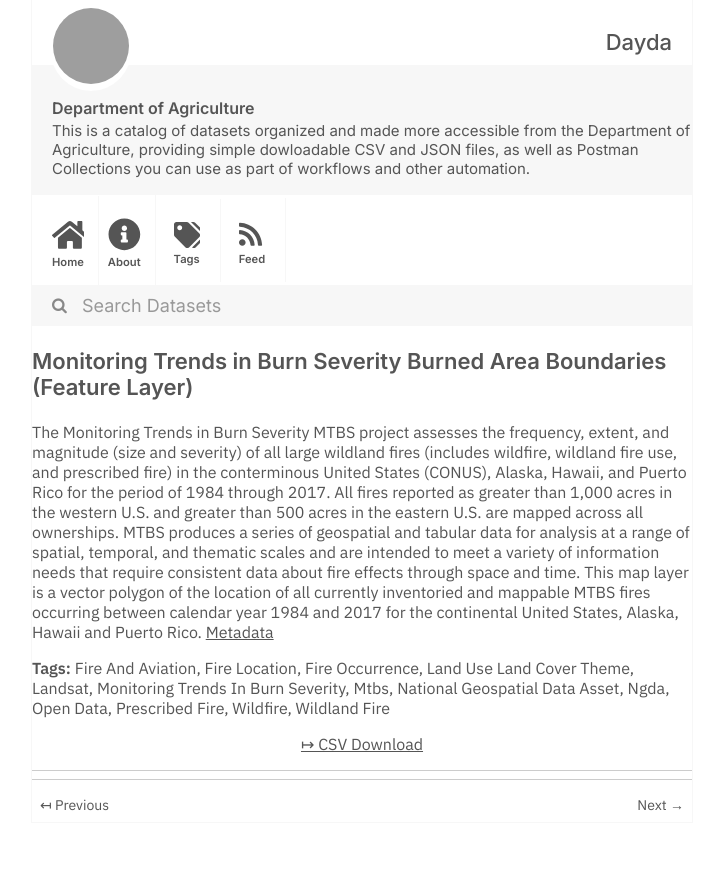
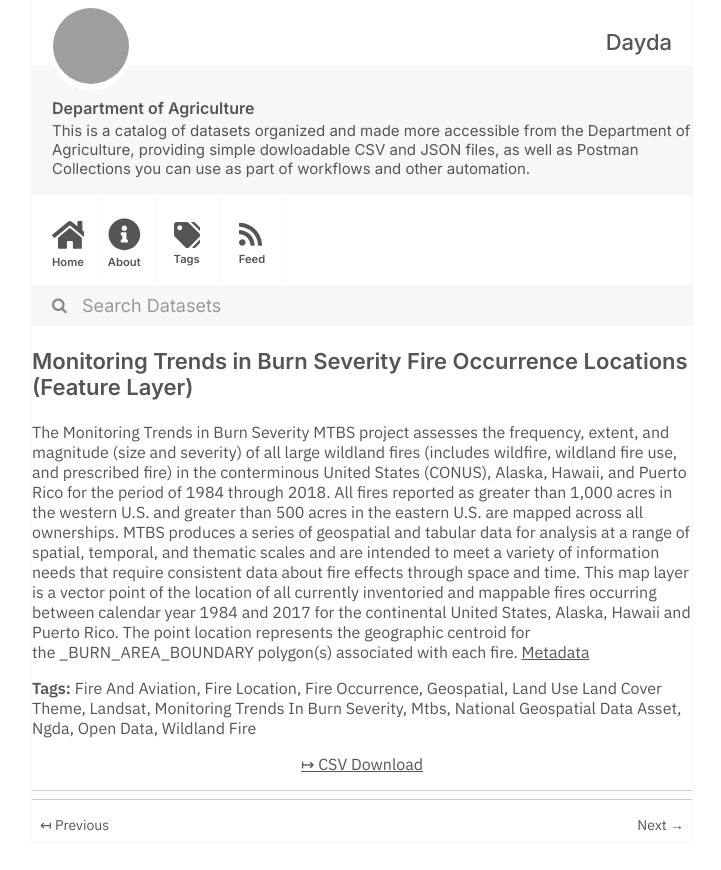
Before and after one commit to dayda-entities/department-of-agriculture, a Jekyll site: the page built from _posts/2020-12-03-monitoring-trends-in-burn-seve.md, in a window 1280 px wide, cut to the strip 0-870 px from the top of the page. Shown: the whole strip, without its empty margins (278-999 px from the left). Built offline with Jekyll 4.4.1, drawn with Linux system fonts in a browser that asks for light colours; grey boxes are pictures that could not be loaded.

Commit message:
Publish Data

```diff
--- a/_posts/2020-12-03-monitoring-trends-in-burn-seve.md
+++ b/_posts/2020-12-03-monitoring-trends-in-burn-seve.md
@@ -1,13 +1,14 @@
 ---
-title: Monitoring Trends in Burn Severity Burned Area Boundaries (Feature Layer)
-created: '2020-12-03T20:28:21.376310'
-modified: '2021-01-06T00:03:38.198960'
+title: Monitoring Trends in Burn Severity Fire Occurrence Locations (Feature Layer)
+created: '2020-12-03T20:28:23.049323'
+modified: '2021-05-14T15:26:29.906067'
 state: active
 type: dataset
 tags:
   - Fire And Aviation
   - Fire Location
   - Fire Occurrence
+  - Geospatial
   - Land Use Land Cover Theme
   - Landsat
   - Monitoring Trends In Burn Severity
@@ -15,14 +16,12 @@ tags:
   - National Geospatial Data Asset
   - Ngda
   - Open Data
-  - Prescribed Fire
-  - Wildfire
   - Wildland Fire
 groups: []
 csv_url: >-
-  https://data-usfs.hub.arcgis.com/datasets/847db1a51b0c4bb0a3663bcbce32ccb1_63.csv?outSR=%7B%22latestWkid%22%3A4269%2C%22wkid%22%3A4269%7D
+  https://data-usfs.hub.arcgis.com/datasets/81284bfaf86a4fa2a7d49c74424ffe1e_62.csv?outSR=%7B%22latestWkid%22%3A4269%2C%22wkid%22%3A4269%7D
 json_url: ''
 layout: post
 
 ---
-The Monitoring Trends in Burn Severity MTBS project assesses the frequency, extent, and magnitude (size and severity) of all large wildland fires (includes wildfire, wildland fire use, and prescribed fire) in the conterminous United States (CONUS), Alaska, Hawaii, and Puerto Rico for the period of 1984 through 2017. All fires reported as greater than 1,000 acres in the western U.S. and greater than 500 acres in the eastern U.S. are mapped across all ownerships. MTBS produces a series of geospatial and tabular data for analysis at a range of spatial, temporal, and thematic scales and are intended to meet a variety of information needs that require consistent data about fire effects through space and time. This map layer is a vector polygon of the location of all currently inventoried and mappable MTBS fires occurring between calendar year 1984 and 2017 for the continental United States, Alaska, Hawaii and Puerto Rico. <a href='https://data.fs.usda.gov/geodata/edw/edw_resources/meta/S_USA.MTBS_BURN_AREA_BOUNDARY.xml' rel='nofollow ugc' target='_blank'>Metadata</a>
+The Monitoring Trends in Burn Severity MTBS project assesses the frequency, extent, and magnitude (size and severity) of all large wildland fires (includes wildfire, wildland fire use, and prescribed fire) in the conterminous United States (CONUS), Alaska, Hawaii, and Puerto Rico for the period of 1984 through 2018. All fires reported as greater than 1,000 acres in the western U.S. and greater than 500 acres in the eastern U.S. are mapped across all ownerships. MTBS produces a series of geospatial and tabular data for analysis at a range of spatial, temporal, and thematic scales and are intended to meet a variety of information needs that require consistent data about fire effects through space and time. This map layer is a vector point of the location of all currently inventoried and mappable fires occurring between calendar year 1984 and 2017 for the continental United States, Alaska, Hawaii and Puerto Rico. The point location represents the geographic centroid for the _BURN_AREA_BOUNDARY polygon(s) associated with each fire. <a href='https://data.fs.usda.gov/geodata/edw/edw_resources/meta/S_USA.MTBS_FIRE_OCCURRENCE_PT.xml' rel='nofollow ugc' target='_blank'>Metadata</a>
```
